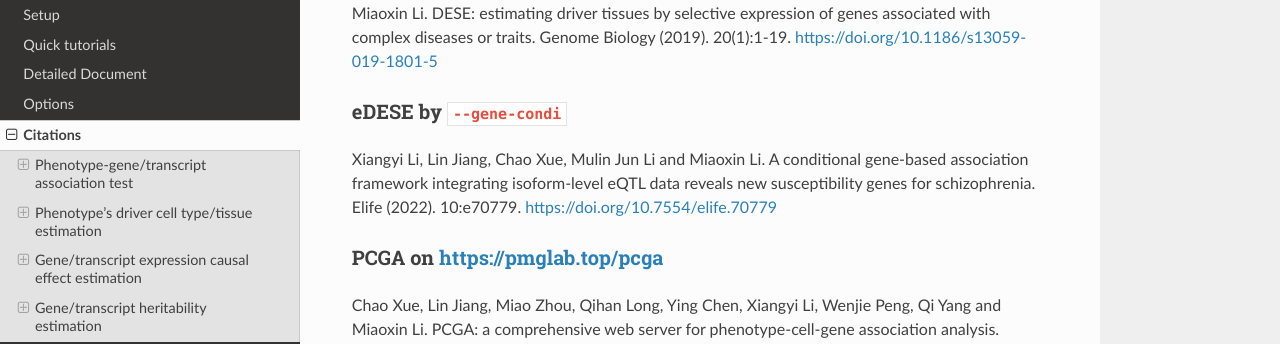
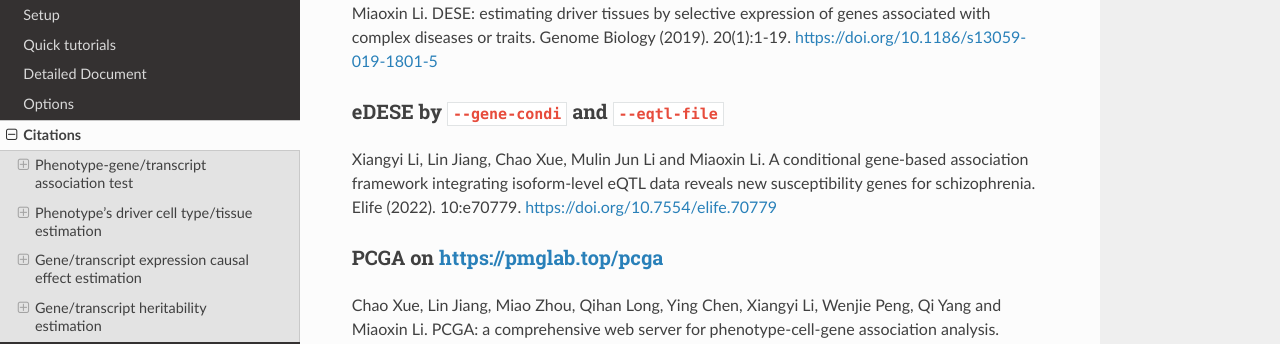
Before and after one commit to pmglab/KGGSEE, a Sphinx documentation site: the page built from doc/source/citations.rst, in a window 1280 px wide and 900 px high, scrolled down 498 px. Shown: the part 162-506 px from the top of the window. Built offline with Sphinx 7.4.7 and the Read the Docs theme 2.0.0, drawn with Linux system fonts in a browser that asks for light colours.

Commit message:
Update citations.rst

```diff
--- a/doc/source/citations.rst
+++ b/doc/source/citations.rst
@@ -26,8 +26,8 @@
 
 Lin Jiang, Chao Xue, Sheng Dai, Shangzhen Chen, Peikai Chen, Pak Chung Sham, Haijun Wang and Miaoxin Li. DESE: estimating driver tissues by selective expression of genes associated with complex diseases or traits. Genome Biology (2019). 20(1):1-19. https://doi.org/10.1186/s13059-019-1801-5
 
-eDESE by ``--gene-condi``
--------------------------
+eDESE by ``--gene-condi`` and ``--eqtl-file``
+---------------------------------------------
 
 Xiangyi Li, Lin Jiang, Chao Xue, Mulin Jun Li and Miaoxin Li. A conditional gene-based association framework integrating isoform-level eQTL data reveals new susceptibility genes for schizophrenia. Elife (2022). 10:e70779. https://doi.org/10.7554/elife.70779
 
```
